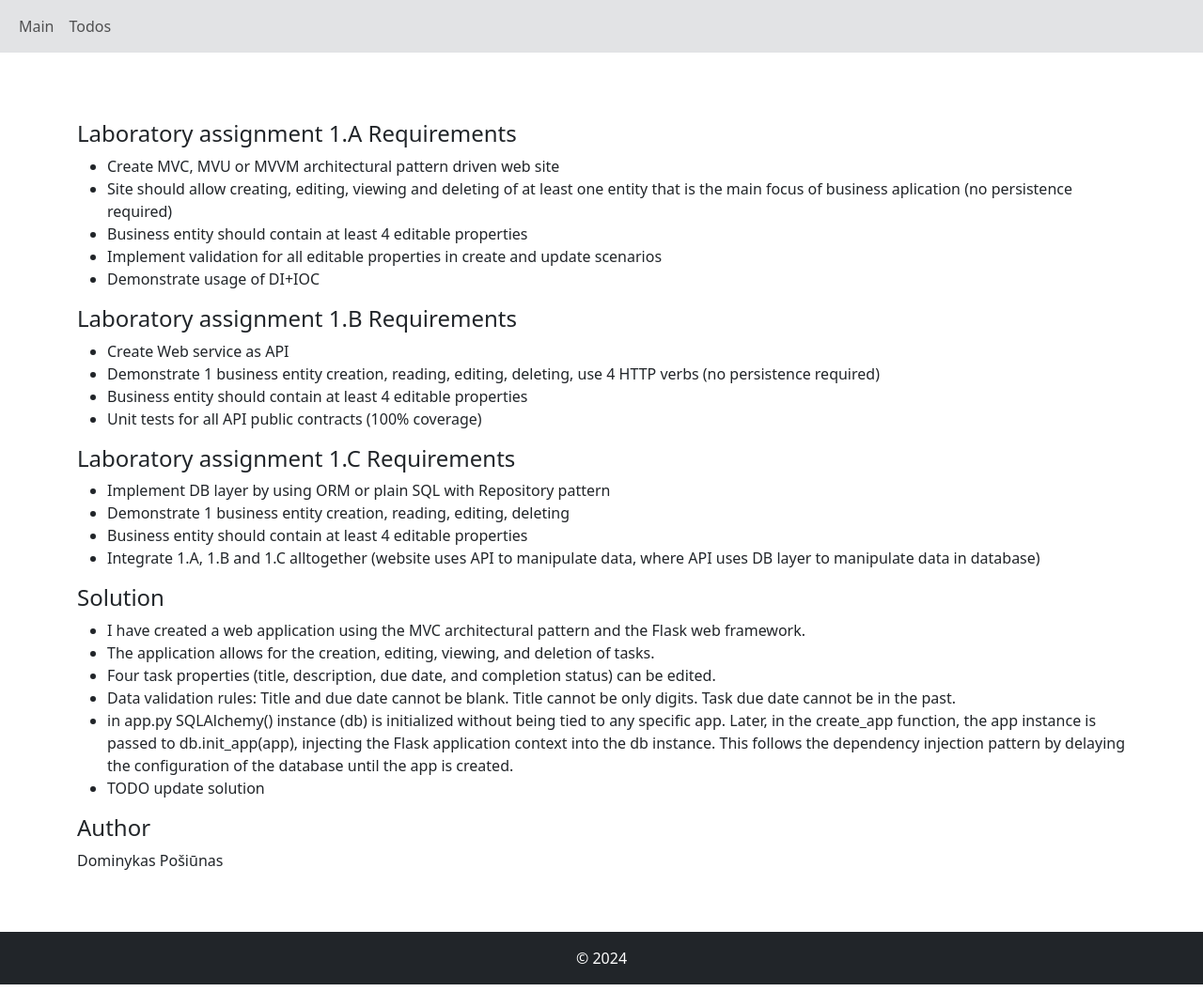
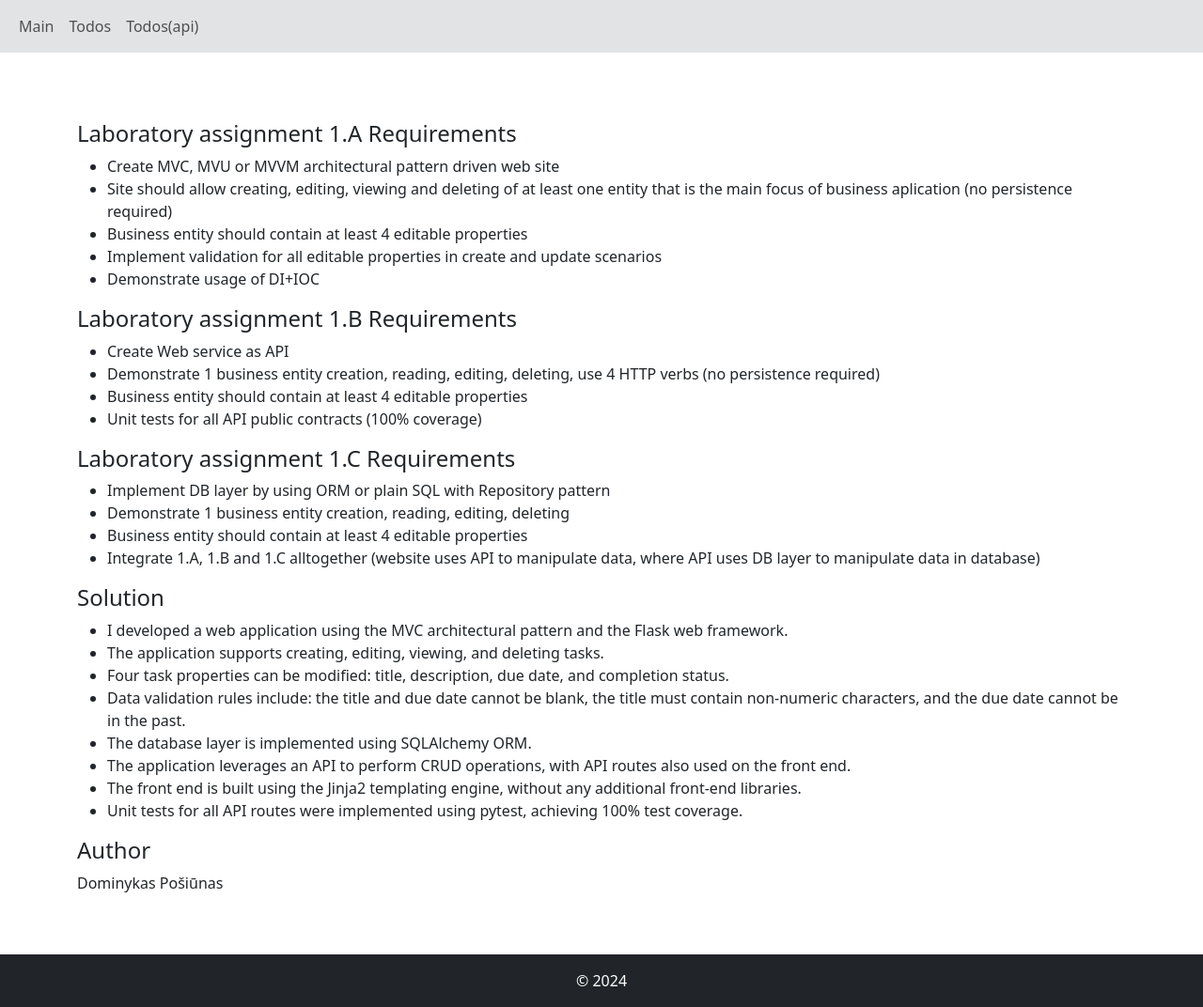
Before and after one commit to Dronzillla/vu_sa_lab1, a Flask app: page / in a window 1280 px wide. Shown: the whole page at 94% size. Before the commit the page ends 1048 px from the top, so only its background shows below. Run offline with Flask 3, Linux system fonts and the light colour scheme.

Commit message:
Update core about project section

```diff
--- a/blueprintapp/blueprints/api/routes.py
+++ b/blueprintapp/blueprints/api/routes.py
@@ -71,9 +71,9 @@ def create_todo():
         duedate=response.get("duedate"),
         done=data.get("done", False),
     )
+    # TODO dependency injection?
     db_create_new_todo_obj(todo=new_todo, db_session=db.session)
-    # TODO should success follow delete patern?
-    # Maybe returning newly created todo object in the response?
+    # TODO success follow delete patern? Maybe returning newly created todo object in the response?
     return jsend_success(status_code=201)
 
 
--- a/blueprintapp/blueprints/core/templates/core/index.html
+++ b/blueprintapp/blueprints/core/templates/core/index.html
@@ -32,12 +32,14 @@
 
         <h4>Solution</h4>
         <ul>
-            <li>I have created a web application using the MVC architectural pattern and the Flask web framework.</li>
-            <li>The application allows for the creation, editing, viewing, and deletion of tasks. </li>
-            <li>Four task properties (title, description, due date, and completion status) can be edited. </li>
-            <li>Data validation rules: Title and due date cannot be blank. Title cannot be only digits. Task due date cannot be in the past.</li>
-            <li>in app.py SQLAlchemy() instance (db) is initialized without being tied to any specific app. Later, in the create_app function, the app instance is passed to db.init_app(app), injecting the Flask application context into the db instance. This follows the dependency injection pattern by delaying the configuration of the database until the app is created. </li>
-            <li>TODO update solution</li>
+            <li>I developed a web application using the MVC architectural pattern and the Flask web framework.</li>
+            <li>The application supports creating, editing, viewing, and deleting tasks.</li>
+            <li>Four task properties can be modified: title, description, due date, and completion status.</li>
+            <li>Data validation rules include: the title and due date cannot be blank, the title must contain non-numeric characters, and the due date cannot be in the past.</li>
+            <li>The database layer is implemented using SQLAlchemy ORM.</li>
+            <li>The application leverages an API to perform CRUD operations, with API routes also used on the front end.</li>
+            <li>The front end is built using the Jinja2 templating engine, without any additional front-end libraries.</li>
+            <li>Unit tests for all API routes were implemented using pytest, achieving 100% test coverage.</li>
         </ul>
 
         <h4>Author</h4>
--- a/blueprintapp/templates/base.html
+++ b/blueprintapp/templates/base.html
@@ -30,6 +30,9 @@
                     </li>
                     <li class="nav-item">
                         <a class="nav-link" href="{{ url_for('todos.index') }}">Todos</a>
+                    </li>
+                    <li class="nav-item">
+                        <a class="nav-link" href="{{ url_for('api.get_todos') }}">Todos(api)</a>
                     </li>
                 </ul>
 
```
Also changed, not shown: blueprintapp/blueprints/api/utilities.py (+19 -10 lines).
